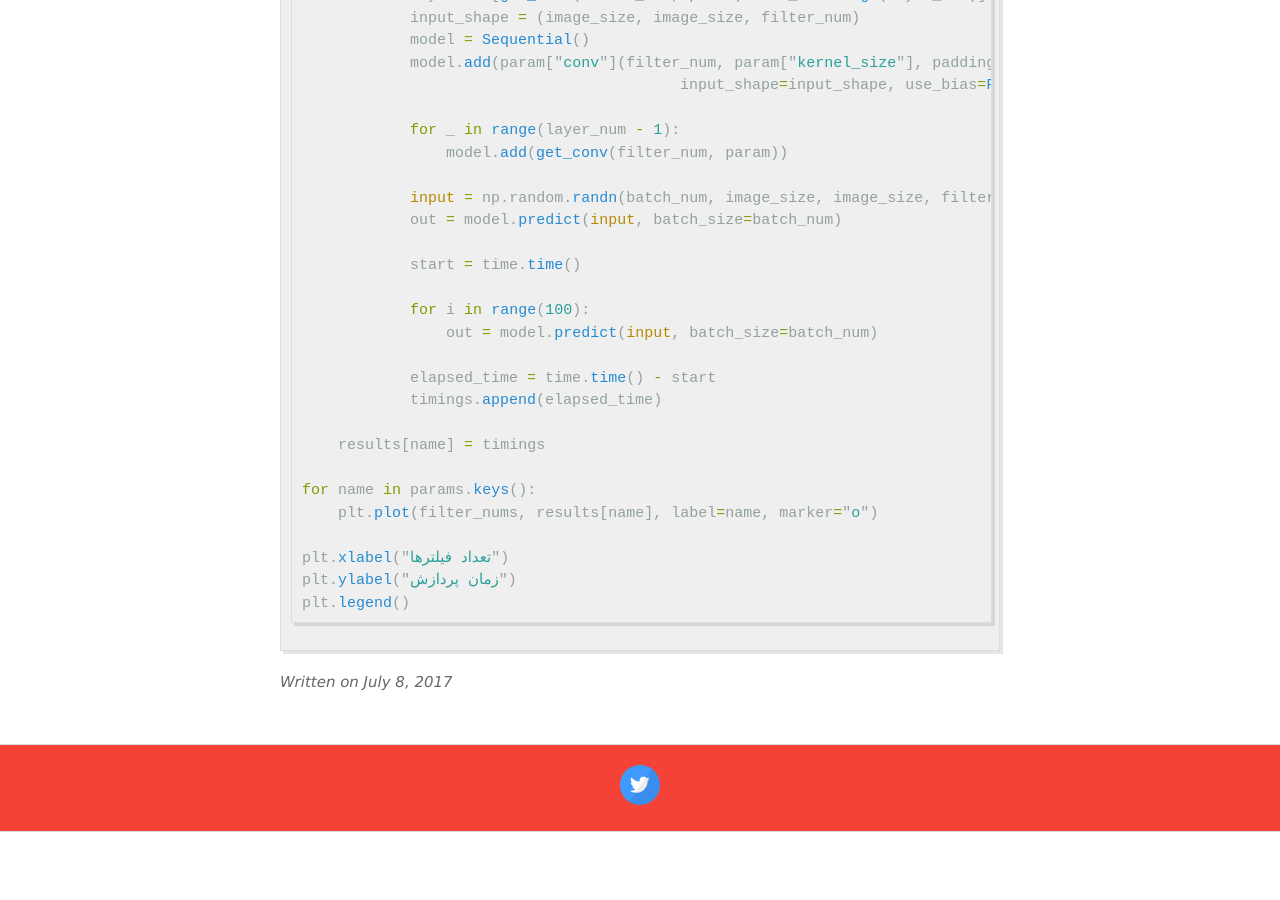
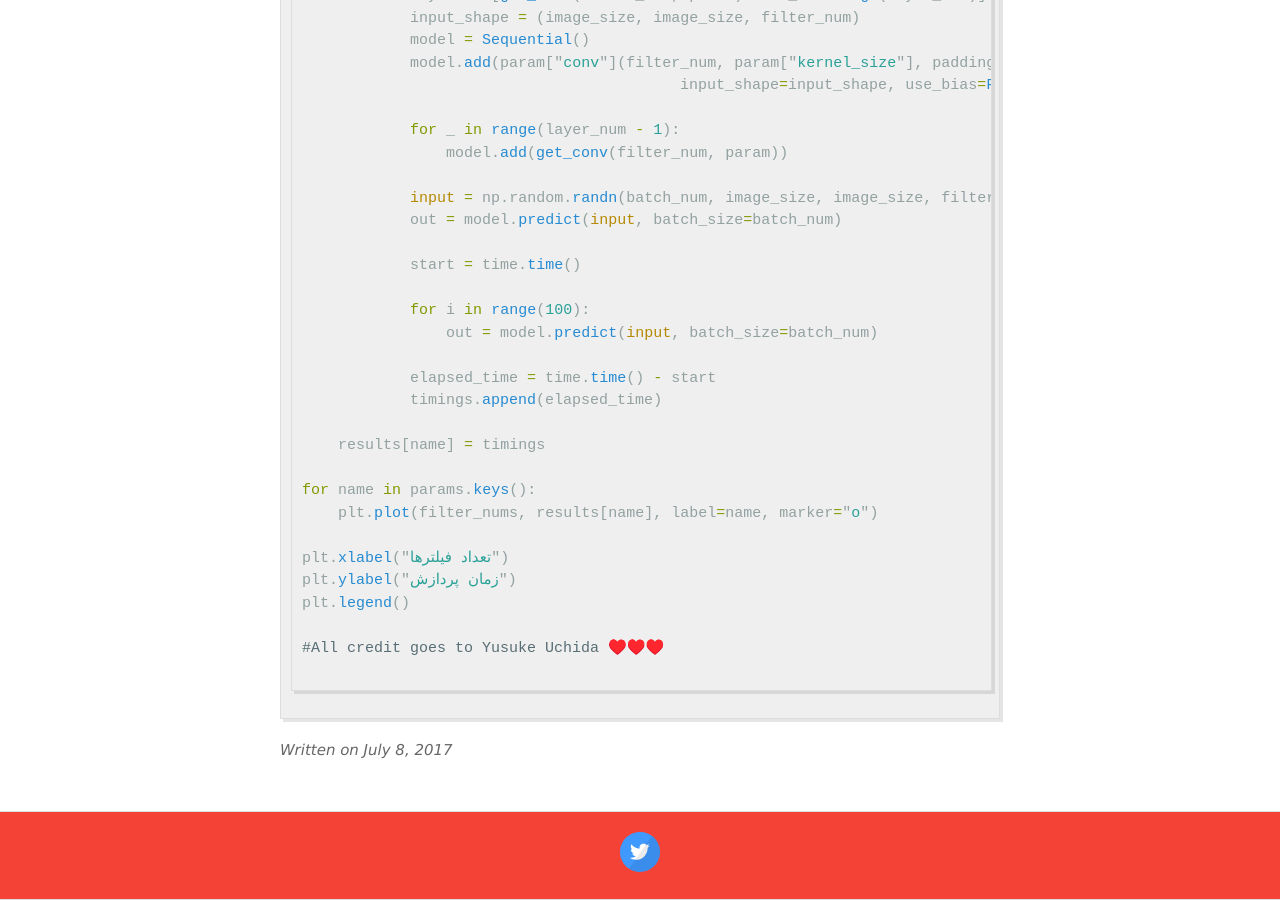
Before and after one commit to AlisterTA/alisterta.github.io, a Jekyll site: the page built from _posts/2017-07-08-معماری MobileNets و Xception -بخش دوم-.MD, in a window 1280 px wide and 900 px high, scrolled down 5281 px. Built offline with Jekyll 4.4.1, drawn with Linux system fonts in a browser that asks for light colours; comment, search, counter and statistics services are not loaded; before the commit the page ends 6113 px from its top, so only the background shows below that.

Commit message:
Update 2017-07-08-معماری MobileNets و Xception -بخش دوم-.MD

````diff
--- a/_posts/2017-07-08-معماری MobileNets و Xception -بخش دوم-.MD
+++ b/_posts/2017-07-08-معماری MobileNets و Xception -بخش دوم-.MD
@@ -146,4 +146,7 @@ for name in params.keys():
 plt.xlabel("تعداد فیلترها")
 plt.ylabel("زمان پردازش")
 plt.legend()
+
+#All credit goes to Yusuke Uchida ♥️♥️♥️
+
 ```
````
